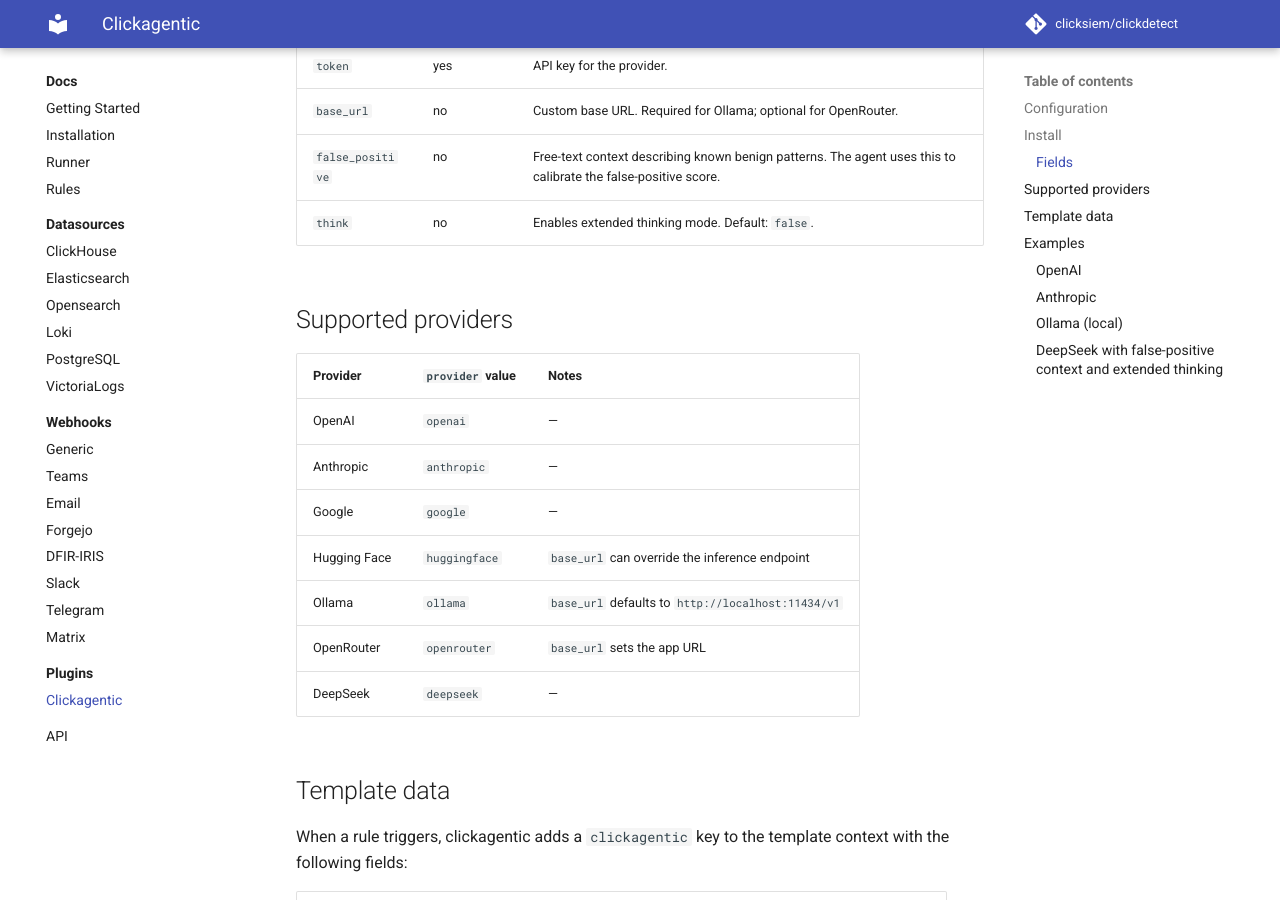
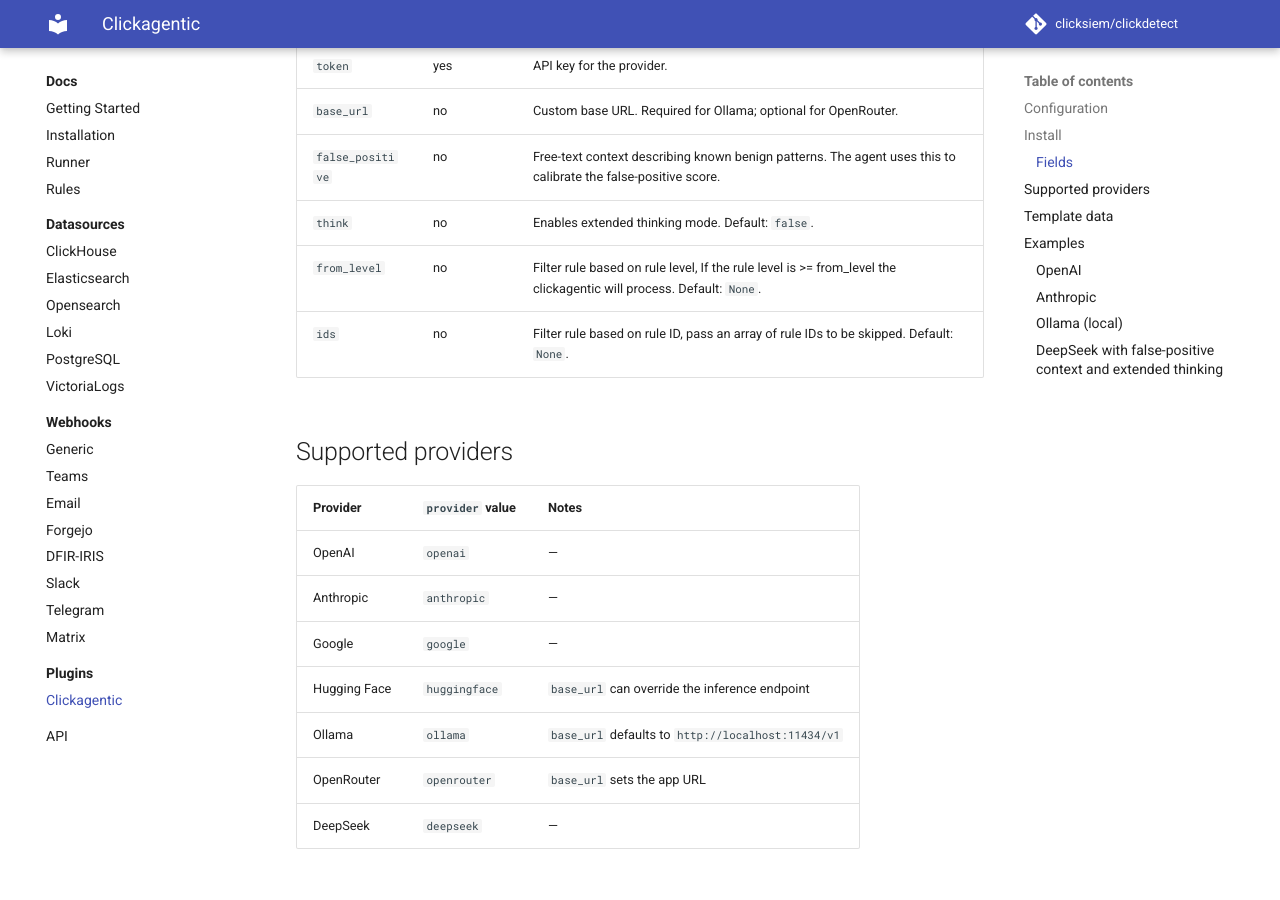
Before and after one commit to clicksiem/clickdetect, an MkDocs documentation site: the page built from docs/docs/plugin/clickagentic.md, in a window 1280 px wide and 900 px high, scrolled down 999 px. Built offline with MkDocs 1.6.1 and Material for MkDocs 9.7.7, drawn with Linux system fonts in a browser that asks for light colours; plug-ins that fetch from the network failed and are left out; comment, search, counter and statistics services are not loaded.

Commit message:
docs(plugin): Update clickagentic documentation to add new flags

```diff
--- a/docs/docs/plugin/clickagentic.md
+++ b/docs/docs/plugin/clickagentic.md
@@ -33,6 +33,8 @@ uv sync --group clickagentic
 | `base_url` | no | Custom base URL. Required for Ollama; optional for OpenRouter. |
 | `false_positive` | no | Free-text context describing known benign patterns. The agent uses this to calibrate the false-positive score. |
 | `think` | no | Enables extended thinking mode. Default: `false`. |
+| `from_level` | no | Filter rule based on rule level, If the rule level is >= from_level the clickagentic will process. Default: `None`. |
+| `ids` | no | Filter rule based on rule ID, pass an array of rule IDs to be skipped. Default: `None`. |
 
 ## Supported providers
 
```
